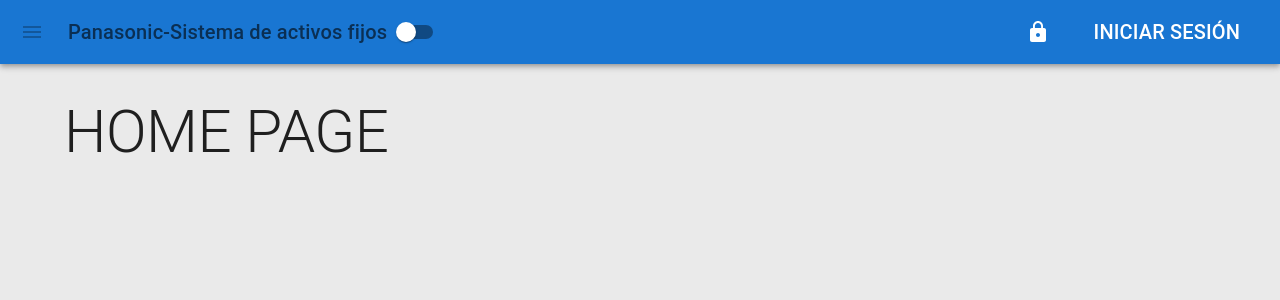
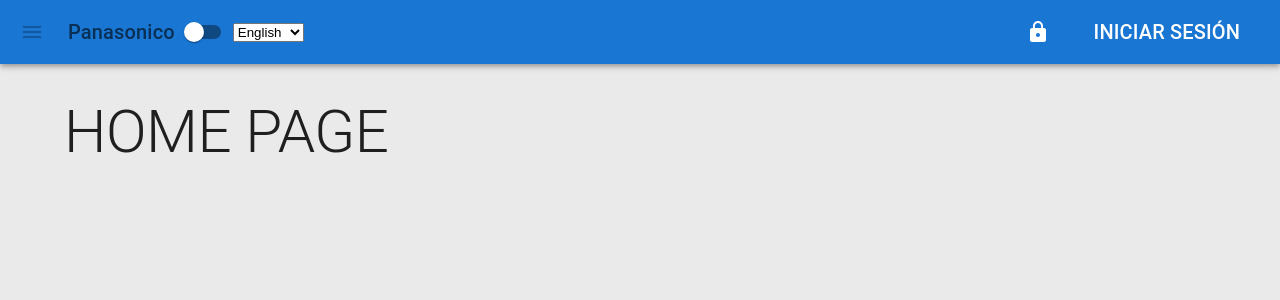
Before and after one commit to RoinerRocha/Panasonic, a React (Create React App) app in the folder frontend/: page / in a window 1280 px wide. Shown: the top 300 px of the page. Built offline with nearby package versions, Linux system fonts and the light colour scheme.

Commit message:
Language

```diff
--- a/frontend/package.json
+++ b/frontend/package.json
@@ -60,6 +60,7 @@
     ]
   },
   "devDependencies": {
-    "@types/node": "^20.12.13"
+    "@types/node": "^20.12.13",
+    "@types/react-i18next": "^8.1.0"
   }
 }
--- /dev/null
+++ b/frontend/src/app/context/LanguageContext.tsx
@@ -0,0 +1,43 @@
+import React, { createContext, useContext, useState, ReactNode, useEffect } from 'react';
+import { useTranslation } from 'react-i18next';
+
+interface LanguageContextProps {
+  language: string;
+  changeLanguage: (lng: string) => void;
+}
+
+const LanguageContext = createContext<LanguageContextProps | undefined>(undefined);
+
+interface LanguageProviderProps {
+  children: ReactNode;
+}
+
+export const LanguageProvider: React.FC<LanguageProviderProps> = ({ children }) => {
+  const { i18n } = useTranslation();
+  const [language, setLanguage] = useState<string>(() => {
+    return localStorage.getItem('language') || i18n.language;
+  });
+
+  useEffect(() => {
+    i18n.changeLanguage(language);
+  }, [language, i18n]);
+
+  const changeLanguage = (lng: string) => {
+    localStorage.setItem('language', lng);
+    setLanguage(lng);
+  };
+
+  return (
+    <LanguageContext.Provider value={{ language, changeLanguage }}>
+      {children}
+    </LanguageContext.Provider>
+  );
+};
+
+export const useLanguage = (): LanguageContextProps => {
+  const context = useContext(LanguageContext);
+  if (!context) {
+    throw new Error('useLanguage must be used within a LanguageProvider');
+  }
+  return context;
+};
--- a/frontend/src/app/layout/header.tsx
+++ b/frontend/src/app/layout/header.tsx
@@ -13,6 +13,7 @@ import {
   Switch,
   Toolbar,
   Typography,
+  Button,
 } from "@mui/material";
 import { NavLink } from "react-router-dom";
 import { useAppSelector } from "../../store/configureStore";
@@ -24,6 +25,8 @@ import ChevronRightIcon from "@mui/icons-material/ChevronRight";
 import ListItemIcon from "@mui/material/ListItemIcon";
 import InboxIcon from "@mui/icons-material/MoveToInbox";
 import SignInMenu from "./SigninMenu";
+import { useTranslation } from "react-i18next";
+import { useLanguage } from '../../app/context/LanguageContext';
 
 const drawerWidth = 240;
 
@@ -117,6 +120,8 @@ export default function Header({ darkMode, handleThemeChange }: Props) {
   const { user } = useAppSelector((state) => state.account);
 
   const theme = useTheme();
+  const { t } = useTranslation();
+  const { changeLanguage, language } = useLanguage();
 
   const [open, setOpen] = React.useState(false);
 
@@ -126,6 +131,10 @@ export default function Header({ darkMode, handleThemeChange }: Props) {
 
   const handleDrawerClose = () => {
     setOpen(false);
+  };
+
+  const handleChangeLanguage = (event: React.ChangeEvent<HTMLSelectElement>) => {
+    changeLanguage(event.target.value);
   };
 
   // Filtrar enlaces en función del perfil del usuario
@@ -160,9 +169,14 @@ export default function Header({ darkMode, handleThemeChange }: Props) {
               <MenuIcon />
             </IconButton>
             <Typography variant="h4" component={NavLink} to="/" sx={navStyles}>
-              Panasonic-Sistema de activos fijos
+
+              {t('titulo')}
             </Typography>
             <Switch checked={darkMode} onChange={handleThemeChange} />
+            <select id="language-select" value={language} onChange={handleChangeLanguage}>
+              <option value="en">{t('english')}</option>
+              <option value="es">{t('spanish')}</option>
+            </select>
           </Box>
 
           <Box display="flex" alignItems="center">
--- a/frontend/src/app/router/Routes.tsx
+++ b/frontend/src/app/router/Routes.tsx
@@ -40,6 +40,7 @@ export const router = createBrowserRouter([
       { path: "AssetRetirement", element: <AssetRetirement/>},//frm
       { path: "AssetSales", element: <AssetSales/>},//frm
       { path: "Depreciation", element: <Depreciation/>},//frm
+      { path: ""}
     ],
   },
 ]);
--- /dev/null
+++ b/frontend/src/app/translations/en.json
@@ -0,0 +1,7 @@
+{
+    "select_language": "Select language",
+    "english": "English",
+    "spanish": "Spanish",
+    "titulo": "Panasonico",
+    "titulo-registro": "Register"
+}
--- /dev/null
+++ b/frontend/src/app/translations/es.json
@@ -0,0 +1,7 @@
+{
+    "select_language": "Seleccionar Idioma",
+    "english": "Inglés",
+    "spanish": "Español",
+    "titulo": "Panasonic-Sistema de activos fijos",
+    "titulo-registro": "Registro"
+}
--- a/frontend/src/features/account/Register.tsx
+++ b/frontend/src/features/account/Register.tsx
@@ -16,6 +16,7 @@ import { FieldValues, useForm } from 'react-hook-form';
 import api from '../../app/api/api';
 import { toast } from 'react-toastify';
 import { profileModels } from '../../app/models/profileModels';
+import { useTranslation } from "react-i18next";
 
 export default function Register() {
   const navigate = useNavigate();
@@ -92,13 +93,15 @@ export default function Register() {
     width: 1,
   });
 
+  const { t } = useTranslation();
+
   return (
     <Container component={Paper} maxWidth="sm" sx={{ display: 'flex', flexDirection: 'column', alignItems: 'center', p: 4 }}>
       <Avatar sx={{ m: 1, bgcolor: 'secondary.main' }}>
         <LockOutlinedIcon />
       </Avatar>
       <Typography component="h1" variant="h5">
-        Registrar usuario
+        {t('titulo-registro')}
       </Typography>
       <Box component="form" onSubmit={handleSubmit(onSubmit)} noValidate sx={{ mt: 1 }}>
         <TextField
--- /dev/null
+++ b/frontend/src/i18n.ts
@@ -0,0 +1,28 @@
+import i18n from 'i18next';
+import { initReactI18next } from 'react-i18next';
+
+// Importa las traducciones
+import translationEN from './app/translations/en.json';
+import translationES from './app/translations/es.json';
+
+const resources = {
+  en: {
+    translation: translationEN
+  },
+  es: {
+    translation: translationES
+  }
+};
+
+i18n
+  .use(initReactI18next)
+  .init({
+    resources,
+    lng: 'en',
+    keySeparator: false,
+    interpolation: {
+      escapeValue: false
+    }
+  });
+
+export default i18n;
--- a/frontend/src/index.tsx
+++ b/frontend/src/index.tsx
@@ -5,12 +5,16 @@ import { RouterProvider } from 'react-router-dom';
 import { router } from './app/router/Routes.tsx'
 import { Provider } from 'react-redux';
 import { store } from './store/configureStore.ts';
+import './i18n.ts';
+import { LanguageProvider } from './app/context/LanguageContext.tsx';
 
 ReactDOM.createRoot(document.getElementById('root')!).render(
   <React.StrictMode>
-    < Provider store={store}>
-      <RouterProvider router={router} />
-    </Provider>
+    <LanguageProvider>
+      < Provider store={store}>
+        <RouterProvider router={router} />
+      </Provider>
+    </LanguageProvider>
   </React.StrictMode>,
 )
 
```
Also changed, not shown: 1 other file (tests, documents, lock files or other folders).
